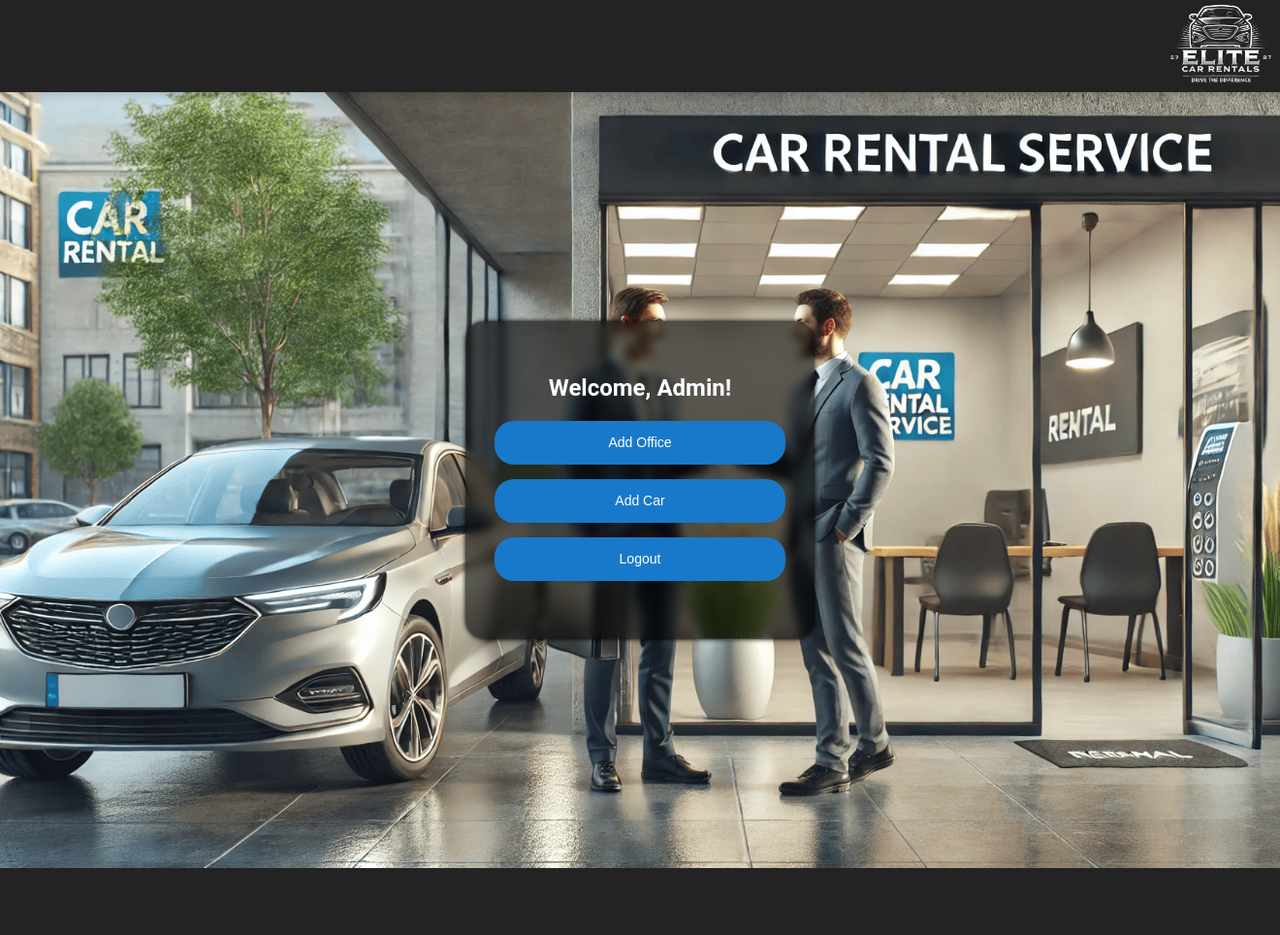
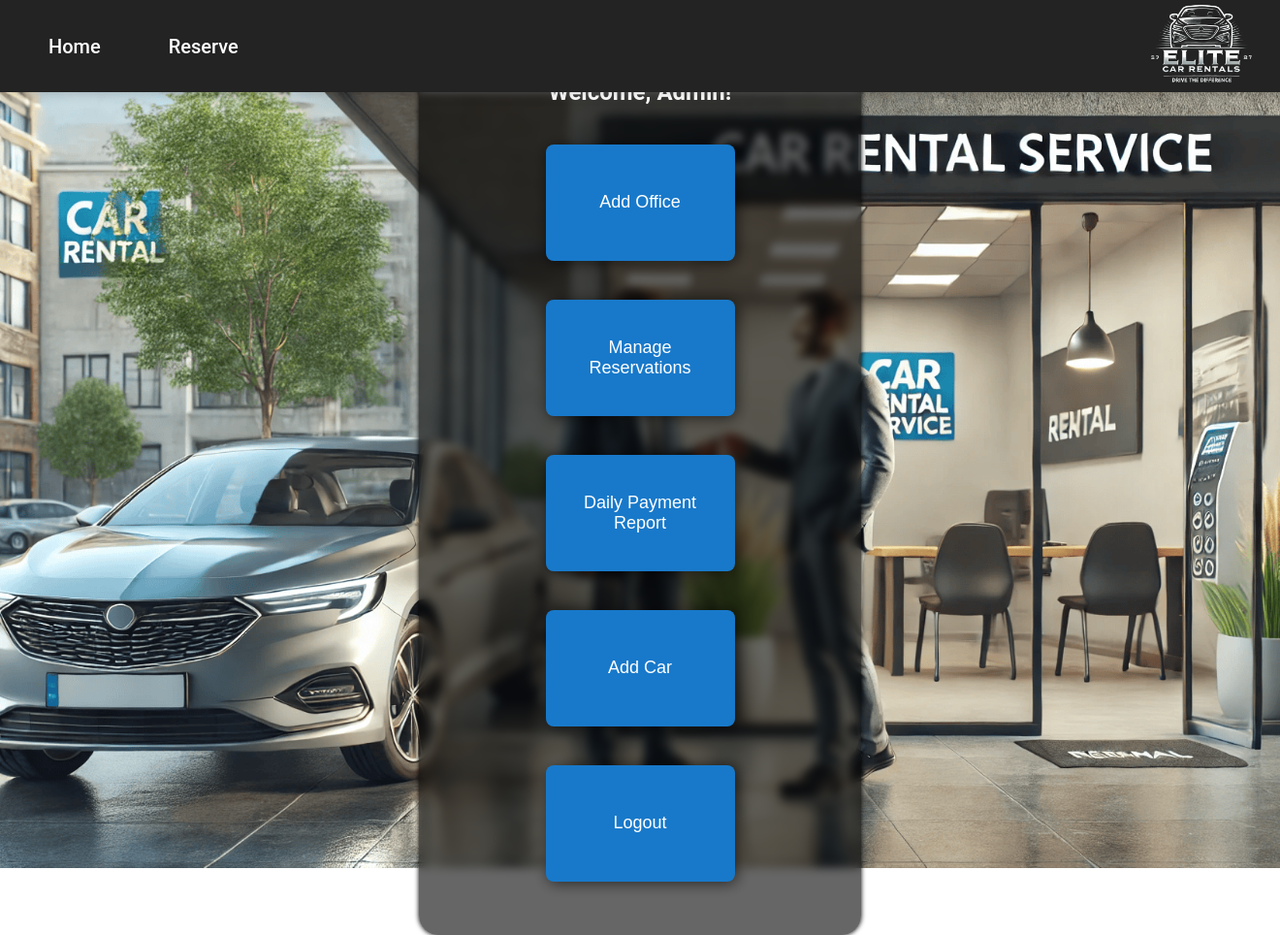
Before and after one commit to ahmed-adel16/car_rental, a PHP site: page /admin_dashboard.php in a window 1320 px wide; the page is wider, and only the part inside the window is pictured. Shown: that part at 97% size. Before the commit the page ends 895 px from the top of that part, so only its background shows below. Run offline with PHP 8.4, Linux system fonts and the light colour scheme; the visitor is signed in with stand-in values (Sample User, id 1).

Commit message:
version 1.45
added car report
restyled admin dashboard

```diff
--- a/add_office.php
+++ b/add_office.php
@@ -145,8 +145,8 @@
 <body>
     <nav class="navbar">
         <ul>
-            <li><a href="index.php">Home</a></li>
-            <li><a href="reserve.php">Reserve</a></li>
+            <li><a href="logout.php">↩ logout</a></li>
+            <li><a href="admin_dashboard.php">Dashboard</a></li>
         </ul>
         <div class="logo">
             <a href="index.php"><img src="images/logo.png" alt="Logo"></a>
--- a/admin_dashboard.php
+++ b/admin_dashboard.php
@@ -25,6 +25,7 @@
     <meta name="viewport" content="width=device-width, initial-scale=1.0">
     <title>Admin Dashboard - Car Rental</title>
     <link rel="stylesheet" href="style.css">
+    <link rel="stylesheet" href="cards.css">
     <style>
         /* Remove the underline from the anchor tags */
         a {
@@ -50,7 +51,7 @@
 
     <div class="hero">
         <div class="login">
-            <h2>Welcome, Admin!</h2>
+            <h2 class = 'header'>Welcome, Admin!</h2>
 
             <?php if ($success_message): ?>
                 <div class="success" style="color: green; margin-bottom: 10px;">
@@ -65,18 +66,36 @@
             <?php endif; ?>
 
             <!-- Add Office Button (Redirects to add_office.php) -->
+            <div class="function-card">
             <a href="add_office.php">
-                <button class="btn login-btn">Add Office</button>
+                <button class=" login-btn">Add Office</button>
             </a>
+            </div>
+
+            <div class="function-card">
+            <a href="manage_reservations.php">
+                <button class=" login-btn">Manage Reservations</button>
+            </a>
+            </div>
+
+            <div class="function-card">
+            <a href="daily_payment_report.php">
+                <button class = " login-btn">Daily Payment Report</button>
+            </a>
+            </div>
 
             <!-- Add Car Button (Redirects to add_car.php) -->
-            <a href="add_car.php">
-                <button class="btn login-btn">Add Car</button>
-            </a>
+            <div class="function-card">
+                <a href="add_car.php">
+                    <button class=" login-btn">Add Car</button>
+                </a>
+            </div>
 
             <!-- Logout Button -->
             <form action="logout.php" method="POST">
-                <input type="submit" class="btn" value="Logout">
+                <div class = 'function-card'>
+                    <input type="submit" class="btn logout-btn" value="Logout">
+                </div>
             </form>
         </div>
     </div>
--- a/admin_login.php
+++ b/admin_login.php
@@ -105,7 +105,7 @@
             <form action="admin_login.php" method="POST">
                 <input type="email" name="email" placeholder="Email" required>
                 <input type="password" name="password" placeholder="Password" required>
-                <input type="submit" class="btn login-btn" value="Login">
+                <button type="submit" class="btn login-btn" >Login</button>
             </form>
 
             <button class="btn" onclick="window.location.href='index.php';">Go Back</button>
--- /dev/null
+++ b/cards.css
@@ -0,0 +1,42 @@
+
+
+.login {
+    display: flex;
+    flex-wrap: wrap;
+    gap: 0px;
+    max-width: 30%;
+    max-height: fit-content;
+    justify-content: center;
+    padding: 0;
+}
+
+.header {
+    flex: 1 0 100%;
+}
+
+.function-card {
+    flex: 0 1 33%;
+    box-sizing: border-box;
+
+}
+
+.function-card a button, .hero .login .logout-btn{
+    padding: 30px;
+    width: 195px;
+    height: 120px;
+    background-color: #1879CA;
+    color: white;
+    font-size: 18px;
+    box-shadow: 2px 2px 15px rgba(0, 0, 0, 0.6);
+    border: none;
+    border-radius: 8px;
+    overflow: hidden;
+    margin: 20px;
+}
+
+.function-card a button:hover, .hero .login .logout-btn:hover{
+    box-shadow: -4px 4px 0px #000;
+    transform: translate(3px, -3px);
+    background-color: white;
+    color: #1879CA;
+}
--- a/style.css
+++ b/style.css
@@ -26,7 +26,7 @@
     justify-content: space-between;
     align-items: center;
     background-color: rgb(35, 35, 35);
-    width: 100%;
+    max-width: 100%;
     height: 75px;
     padding: 10px;
     box-shadow: 1px 1px 12px rgba(0, 0, 0, .2);
@@ -43,7 +43,6 @@
 }
 
 .navbar li {
-    visibility: hidden;
     margin-right: 50px;
     font-weight: 500;
     font-size: 20px;
@@ -77,7 +76,21 @@
     backdrop-filter: blur(5px);
 }
 
-/* Original Sizes for Fields and Buttons */
+.hero .login .selection {
+    display: block;
+    padding: 2px 20px;
+    height: 45px;
+    width: 100%;
+    outline: none;
+    border: none;
+    border-radius: 20px;
+    margin-bottom: 25px;
+    box-sizing: border-box;
+    transition: all 0.15s ease-in-out;
+    width: 160px;
+    display: inline-block;
+}
+
 .hero .login input {
     display: block;
     padding: 2px 20px;
@@ -95,7 +108,6 @@
     box-shadow: 3px 3px 5px rgba(0, 0, 0, 0.15);
 }
 
-/* Button Styling with Original Size */
 .btn{
     font-size: 14px;
     background-color: #1879CA;
@@ -104,17 +116,19 @@
     cursor: pointer;
     display: block;
     padding: 2px 20px;
-    height: 45px; /* Original button height */
-    width: 300px; /* Original button width */
+    height: 45px;
+    width: 300px;
     outline: none;
     border: none;
     border-radius: 20px;
     box-sizing: border-box;
-    margin-top: 15px; /* Adds space between the buttons */
+    margin-top: 15px;
+    border :1px solid transparent;
 }
 
 .btn:hover {
     background-color: rgb(236, 236, 236);
+    border : 1px dashed #1879CA ;
     color: #1879CA;
 }
 
@@ -154,3 +168,13 @@
 .disabled {
     display: none;
 }
+
+
+.hyperlink .register-hyperlink {
+    font-size: 18px;
+    color: #0083ed;
+}
+
+.hyperlink .register-hyperlink:hover {
+    text-decoration: underline;
+}
--- a/user_home.php
+++ b/user_home.php
@@ -58,7 +58,7 @@
         <div class="login">
             <h2>Welcome, <?php echo htmlspecialchars($first_name); ?>!</h2>
 
-            <!-- Display success message if exists -->
+            <!-- Display success message if existss -->
             <?php if ($success_message): ?>
                 <div class="success-message"><?php echo htmlspecialchars($success_message); ?></div>
             <?php endif; ?>
```
Also changed, not shown: add_car.php (+75 -5 lines), car_report.php (added, +94 -0 lines), daily_payment_report.php (+6 -2 lines), index.php (+6 -17 lines), manage_reservations.php (+18 -23 lines).
